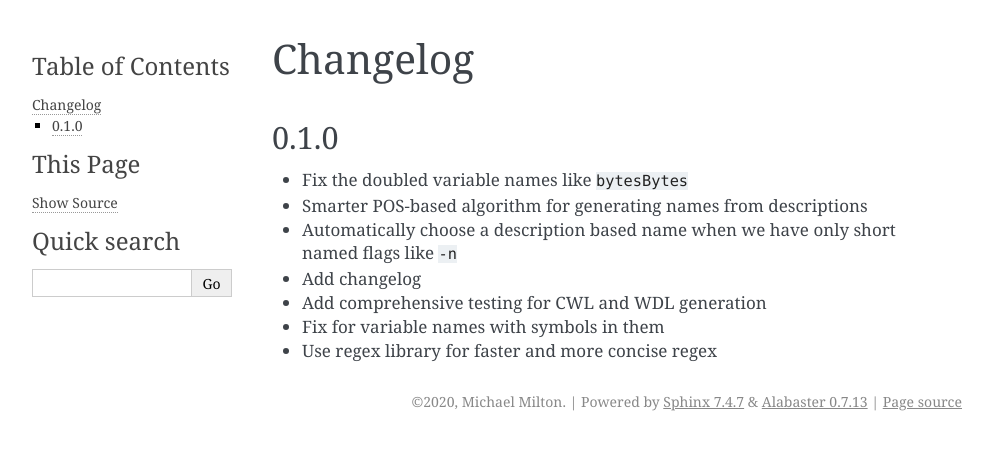
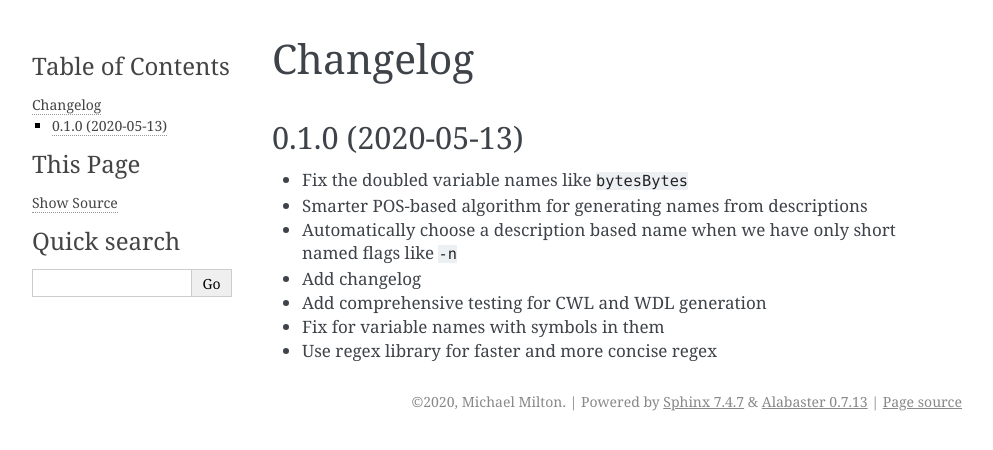
Before and after one commit to aCLImatise/CliHelpParser, a Sphinx documentation site: the page built from docs/changes.rst, in a window 1280 px wide. Shown: the top 450 px of the page, without its empty margins (148-1141 px from the left). Built offline with Sphinx 7.4.7, drawn with Linux system fonts in a browser that asks for light colours.

Commit message:
Include the changelog in the index

```diff
--- a/docs/changes.rst
+++ b/docs/changes.rst
@@ -1,8 +1,8 @@
 Changelog
 =========
 
-0.1.0
------
+0.1.0 (2020-05-13)
+------------------
 * Fix the doubled variable names like ``bytesBytes``
 * Smarter POS-based algorithm for generating names from descriptions
 * Automatically choose a description based name when we have only short named flags like ``-n``
--- a/docs/index.rst
+++ b/docs/index.rst
@@ -13,5 +13,6 @@
    api
    cli
    model
+   changes
 
 .. include:: ../README.rst
```
